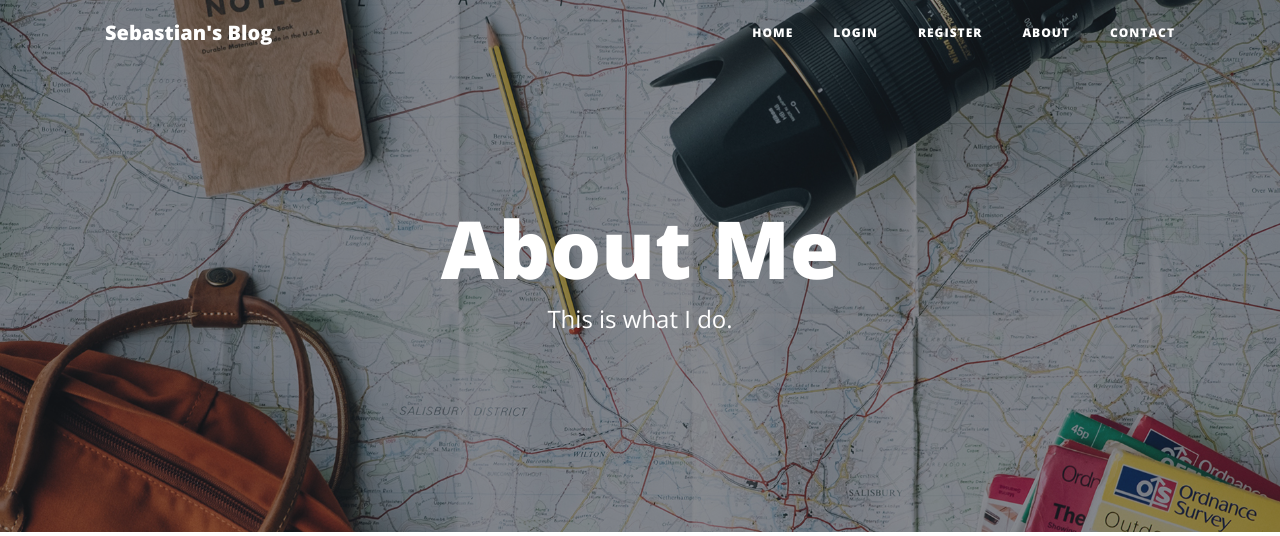
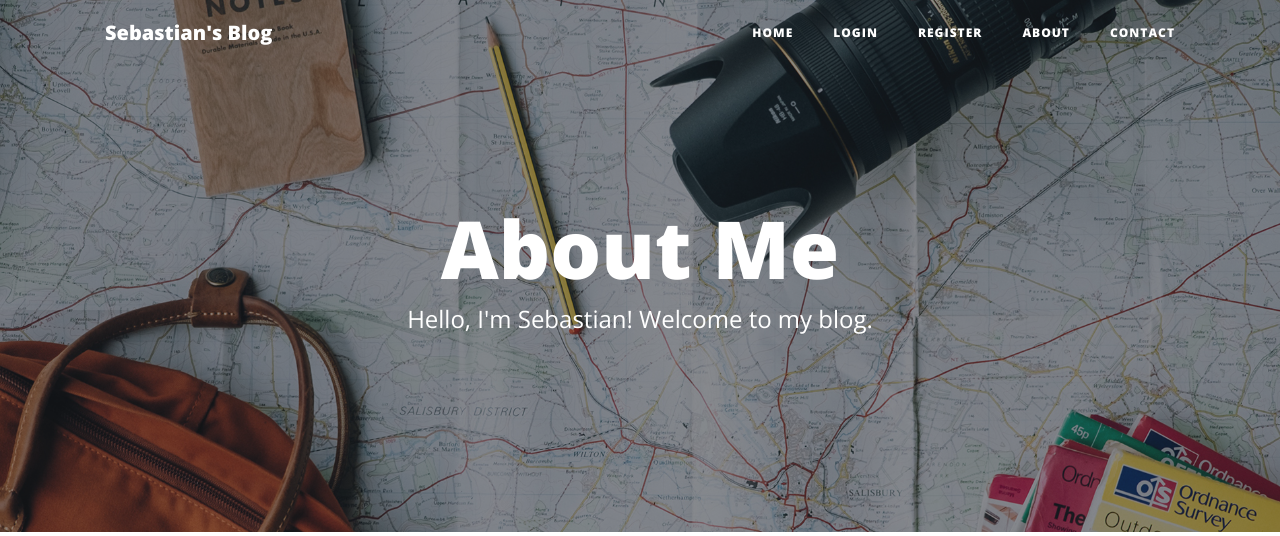
Before and after one commit to sebastian8456/sebastian-blog, a Flask app: page /about in a window 1280 px wide. Shown: the top 536 px of the page. Run offline with Flask 2, Linux system fonts and the light colour scheme; some libraries are stand-ins or nearby versions.

Commit message:
updated about me

```diff
--- a/templates/about.html
+++ b/templates/about.html
@@ -8,7 +8,7 @@
         <div class="col-lg-8 col-md-10 mx-auto">
           <div class="page-heading">
             <h1>About Me</h1>
-            <span class="subheading">This is what I do.</span>
+            <span class="subheading">Hello, I'm Sebastian! Welcome to my blog.</span>
           </div>
         </div>
       </div>
```
